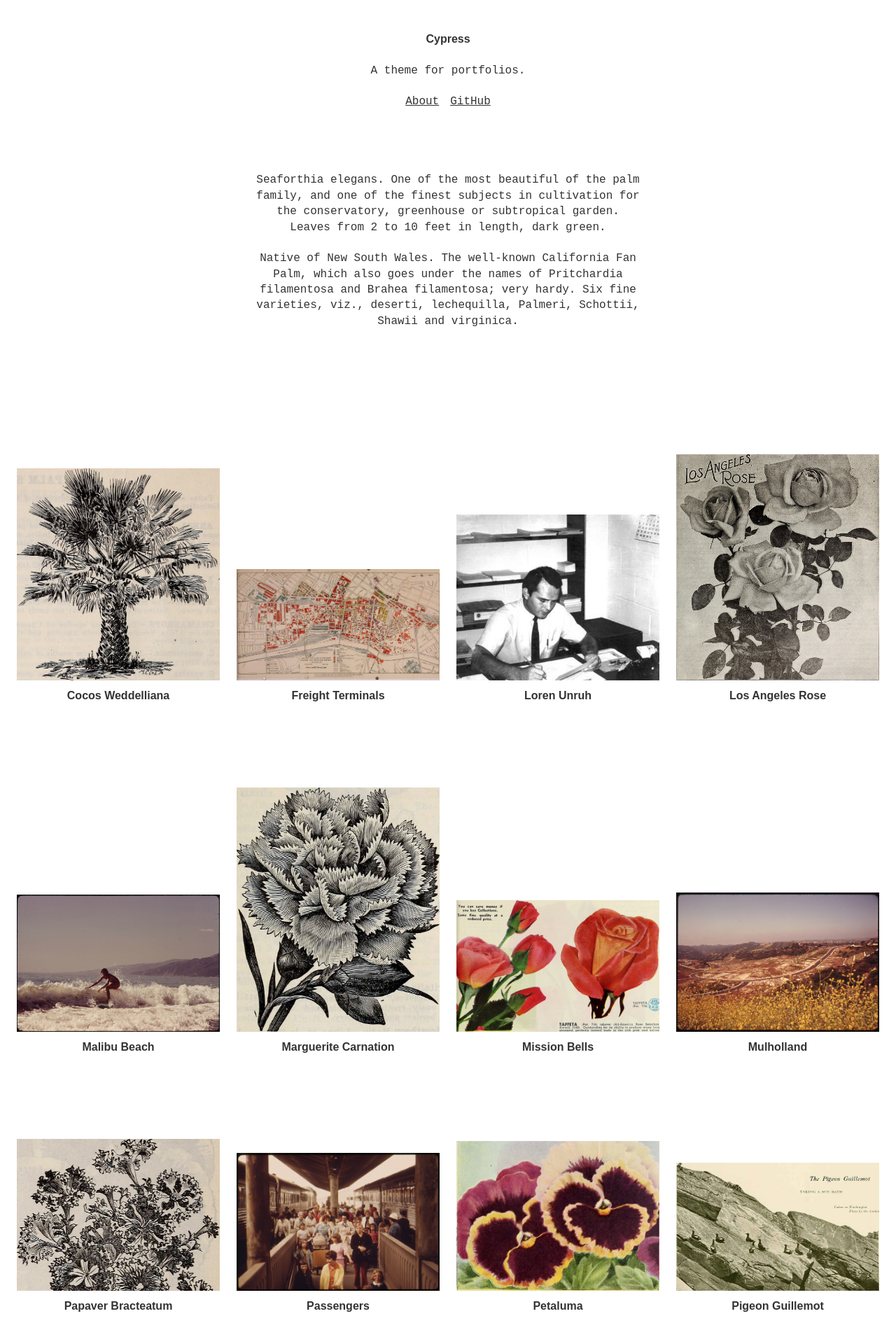
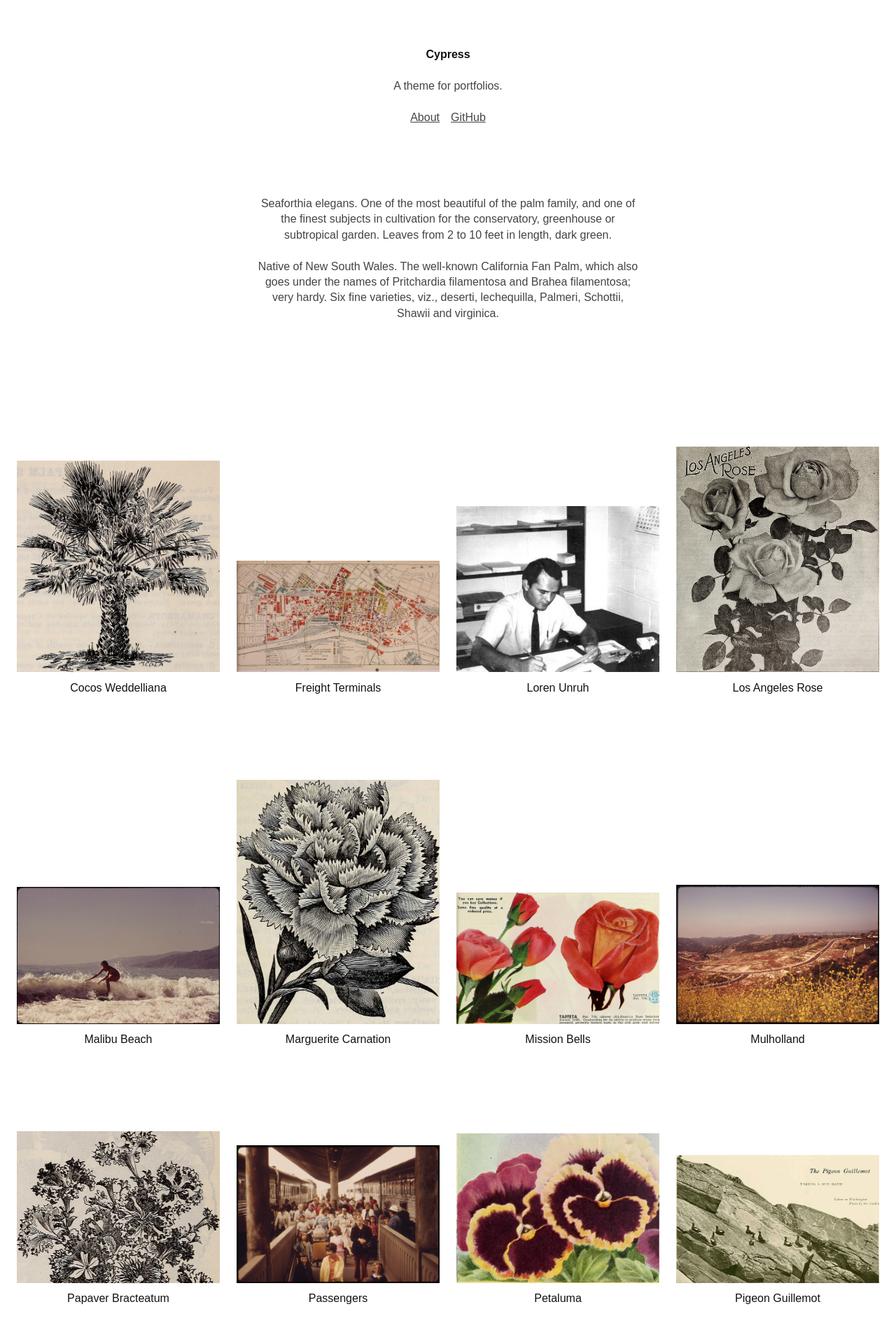
Before and after one commit to justinjaywang/jekyll-theme-cypress, a Jekyll site: the page built from about.markdown, in a window 1280 px wide. Shown: the top 1920 px of the page at 70% size. Built offline with Jekyll 4.4.1, drawn with Linux system fonts in a browser that asks for light colours.

Commit message:
better theme variables; style adjustments

```diff
--- a/_includes/post-previews.html
+++ b/_includes/post-previews.html
@@ -15,7 +15,7 @@
           {% if post.image %}
             <img src="{{ post.image }}" class="post-preview__thumbnail">
           {% endif %}
-          <h4>{{ post.title }}</h4>
+          <h4 class="post-preview__title">{{ post.title }}</h4>
         </a>
       </li>
     {% endfor %}
--- a/_layouts/default.html
+++ b/_layouts/default.html
@@ -4,7 +4,7 @@
     <meta charset="utf-8" />
     <meta http-equiv="X-UA-Compatible" content="IE=edge" />
     <meta name="viewport" content="width=device-width, initial-scale=1" />
-    <title>{{ page.title | default: site.title }}</title>
+    <title>{% if page.url != '/' and page.title %}{{ page.title }} – {% endif %}{{ site.title }}</title>
     <link rel="stylesheet" href="/assets/styles.css" />
     <link rel="icon" type="image/x-icon" href="/assets/favicon.ico" />
     <link rel="apple-touch-icon" href="/assets/apple-touch-icon.png" />
--- a/_sass/theme.scss
+++ b/_sass/theme.scss
@@ -26,15 +26,15 @@ html {
   }
 }
 body {
+  line-height: $line-height--body;
   font-family: $font-family--body;
   font-weight: $font-weight--body;
-  line-height: $line-height--body;
+  font-size: $font-size--body;
+  color: $color--body;
+  background: $color--background;
   @include antialias;
   overflow-x: hidden;
-  color: $color--primary;
-  background: $color--background;
   text-align: center;
-  margin-top: $v*2;
   margin-bottom: $v*2;
 }
 img,
@@ -55,27 +55,6 @@ a {
   &:hover {
     text-decoration: underline;
   }
-}
-
-// typography
-// ----------
-h1,
-h2,
-h3,
-h4,
-h5,
-h6 {
-  font-family: $font-family--headings;
-  font-weight: $font-weight--headings;
-  line-height: $line-height--headings;
-}
-strong,
-b {
-  font-weight: 700;
-}
-em,
-i {
-  font-style: italic;
 }
 
 // grid
@@ -168,7 +147,8 @@ i {
 // ------
 
 .header {
-  margin-bottom: $v*4;
+  margin-top: $margin-top--header;
+  margin-bottom: $margin-bottom--header;
 }
 .header__nav__item {
   display: inline-block;
@@ -179,6 +159,12 @@ i {
 .header__description,
 .header__nav {
   margin-bottom: $v;
+}
+.header__title {
+  font-family: $font-family--site-title;
+  font-weight: $font-weight--site-title;
+  font-size: $font-size--site-title;
+  color: $color--site-title;
 }
 
 // post-preview
@@ -198,6 +184,12 @@ i {
   min-width: 100%;
   margin-bottom: $v*0.5;
 }
+.post-preview__title {
+  font-family: $font-family--thumbnail-title;
+  font-weight: $font-weight--thumbnail-title;
+  font-size: $font-size--thumbnail-title;
+  color: $color--thumbnail-title;
+}
 
 // permalink
 // ---------
@@ -207,9 +199,13 @@ i {
 }
 .main__title {
   margin-bottom: $v;
+  font-family: $font-family--post-title;
+  font-weight: $font-weight--post-title;
+  font-size: $font-size--post-title;
+  color: $color--post-title;
 }
 .main__date {
-  color: $color--secondary;
+  color: $color--date;
 }
 .longform {
   h1,
@@ -225,4 +221,19 @@ i {
   iframe {
     margin-bottom: $v;
   }
+  strong,
+  b {
+    font-weight: 700;
+  }
+  em,
+  i {
+    font-style: italic;
+  }
 }
+
+// footer
+// ------
+
+.footer {
+  color: $color--footer;
+}
--- a/about.markdown
+++ b/about.markdown
@@ -1,4 +1,5 @@
 ---
+title: About
 layout: page
 ---
 
--- a/assets/styles.scss
+++ b/assets/styles.scss
@@ -3,24 +3,38 @@
 
 @charset "utf-8";
 
-// colors
-
-$color--primary:    #333;
-$color--secondary:  #999;
-$color--background: #fff;
-
-// typography
+// variables
 
 $font-size--desktop: 16px;
-$font-size--mobile:  14px;
+$font-size--mobile:  16px;
+$color--background:  #fff;
+$line-height--body:  1.4;
 
-$font-family--body:     monospace;
-$font-weight--body:     400;
-$line-height--body:     1.4;
+$font-family--body: sans-serif;
+$font-weight--body: 400;
+$font-size--body:   400;
+$color--body:       #444;
 
-$font-family--headings: sans-serif;
-$font-weight--headings: 700;
-$line-height--headings: 1.4;
+$font-family--site-title: sans-serif;
+$font-weight--site-title: 700;
+$font-size--site-title:   1em;
+$color--site-title:       #111;
+
+$font-family--post-title: sans-serif;
+$font-weight--post-title: 700;
+$font-size--post-title:   1em;
+$color--post-title:       #111;
+
+$font-family--thumbnail-title: sans-serif;
+$font-weight--thumbnail-title: 400;
+$font-size--thumbnail-title:   1em;
+$color--thumbnail-title:       #111;
+
+$color--date:   #999;
+$color--footer: #999;
+
+$margin-top--header:    $line-height--body * 3rem;
+$margin-bottom--header: $line-height--body * 4.5rem;
 
 // theme import
 
```
Also changed, not shown: README.md, jekyll-theme-cypress.gemspec, 1 other file.
